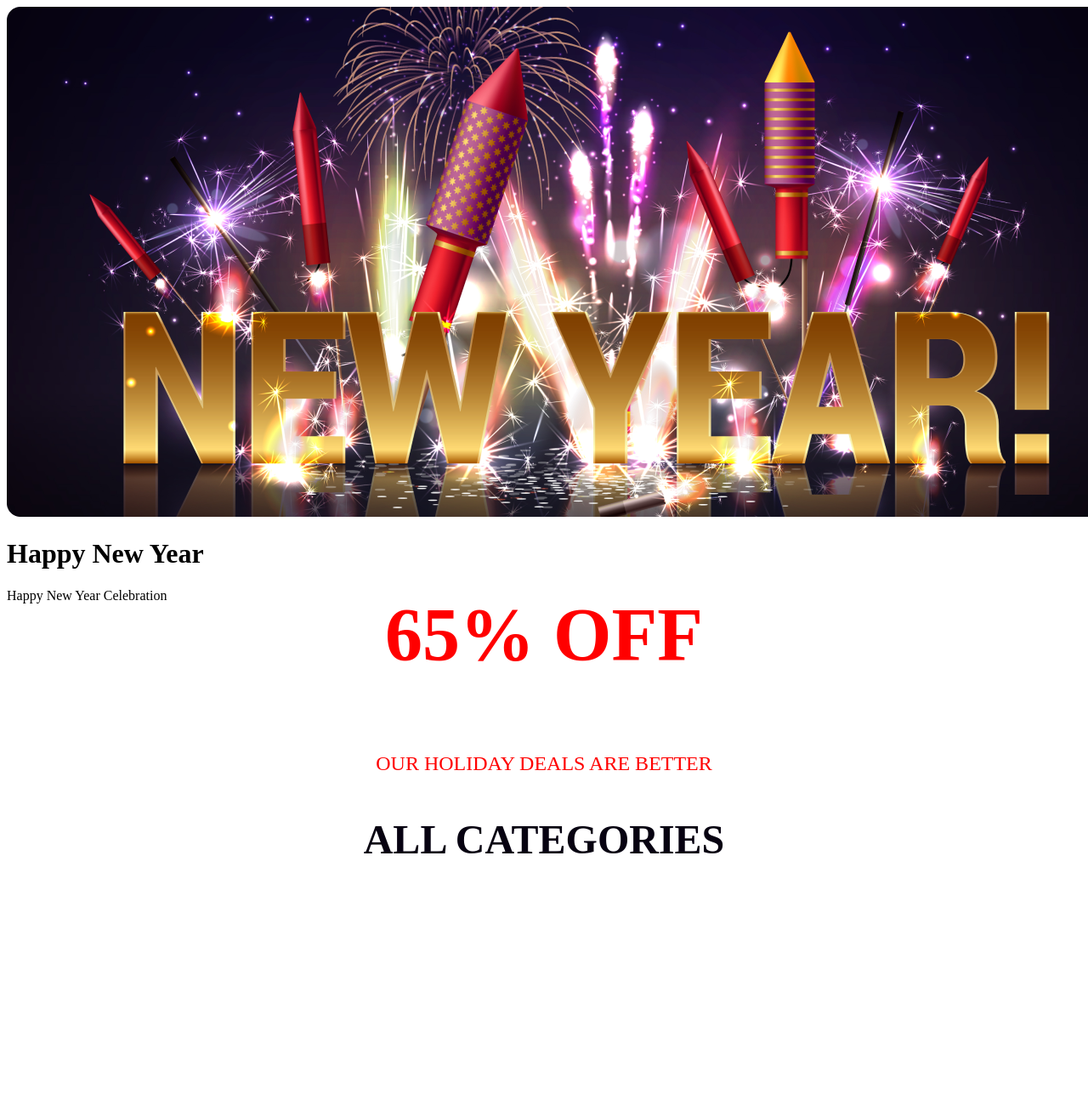
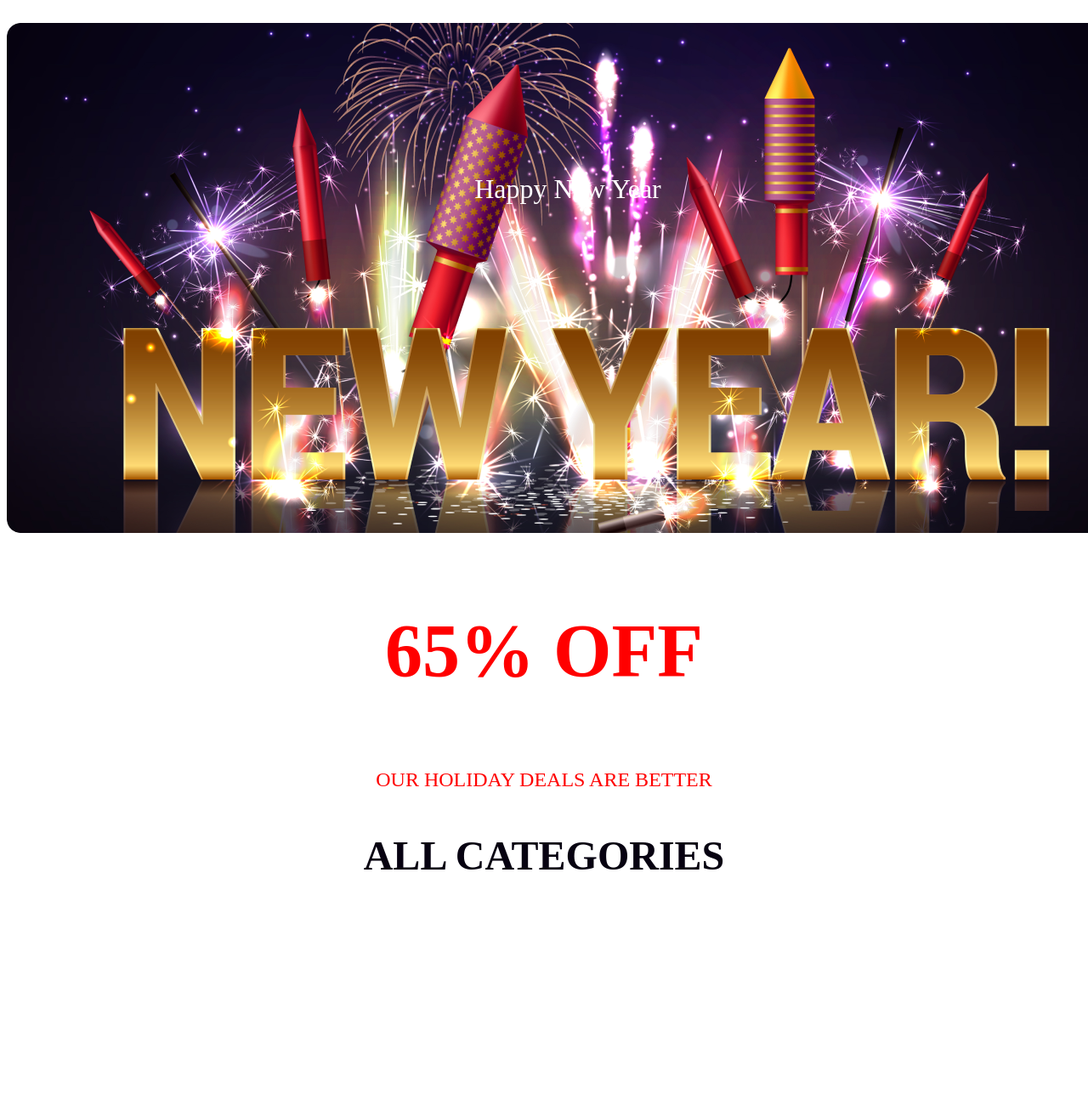
Before and after one commit to Sabujatiq/my-new-mission-website, a plain HTML site: page index.html in a window 1280 px wide. Shown: the top 1300 px of the page at 85% size. Drawn offline with Linux system fonts and the light colour scheme.

Commit message:
added new img

```diff
--- a/index.html
+++ b/index.html
@@ -10,29 +10,25 @@
 
 <body>
     <header>
-       <div class="banner">
-        <img src="resources/Banner Image.png" alt="">
-        <div class="banner text">
-            <h1>
-                Happy New Year
-            </h1>
-            <p>
-                Happy New Year Celebration
-            </p>
+        <div class="header">
+            <h2 class="text">Happy New Year </h2>
+            <p class="paragraph">New Year Party <br>Celebration</p>
+
         </div>
-       </div>
+
+
+
 
 
     </header>
     <main>
-<div>
+<div class="container">
     <p class="off">65% OFF</p>
     <p class="our">OUR HOLIDAY DEALS ARE BETTER</p>
     <p class="all">ALL CATEGORIES</p>
     <img class="picture" src="resources/New Year Photo.png" alt="">
 </div>
 <div class="vector">
-    <img src="resources/Vectorrr.png" alt="">
     <p class="welcome">Welcome to midnight party</p>
     <p class="dolor">Dolor sit amet consectetur. Consequat eget consectetur maecenas sed molestie malesuada. Ipsum sed sodales risus ut pellentesque vel euismod. </p>
 
--- a/styles/my web.css
+++ b/styles/my web.css
@@ -2,29 +2,49 @@
     position: relative;
 }
 
-.banner{
+
+.header{
+    background-image: url(../resources/Banner\ Image.png);
     width: 1320px;
 height: 600px;
+border-radius: 16px;
+align-items: center;
+
+}
+.text{
+
+    color: #FFF;
+    padding: 177px  530px 380px 530px;
+   text-align: center ;
+    font-family: Merriweather;
+    font-size: 32px;
+    font-style: normal;
+    font-weight: 400;
+    line-height: normal;
+
+}
+.paragraph{
+
+    width: 632px;
+    padding: 233px 344px 177px 344px;
+    color: #FFF;
+text-align: center;
+font-family: Merriweather;
+font-size: 72px;
+
+font-weight: 900px;
+line-height: 95px;
+
 
 }
 
-
-
-.banner text{
-position: absolute;
-padding: 10px;
-top: 0;
-
-
-
-
-}
 
 .off{
     color: #F00;
 text-align: center;
 font-size: 88px;
 font-weight: 700;
+padding: 0;
 
 
 }
@@ -51,13 +71,14 @@ font-size: 24px;
     padding: 380px 390px;
 }
 .vector{
-    width: 1320px;
+   background-image: url('../resources/Vectorrr.png');
+   width: 1320px;
 height: 600px;
-flex-shrink: 0;
-padding: 140px 140px;
+padding: ;
 
 }
-.welcome{
+.welcome{padding: 126px 552px 250px 125px;
+    align-items: center;
     width: 642px;
 font-family: Merriweather;
 font-size: 64px;
@@ -67,11 +88,7 @@ line-height: 88px; /* 137.5% */
 letter-spacing: 7.04px;
 }
 
-,dolor{
-    width: 697px;
-font-size: 18px;
-font-style: normal;
-font-weight: 400;
-line-height: 30px;
+.dolor{
+
 
 }
```
